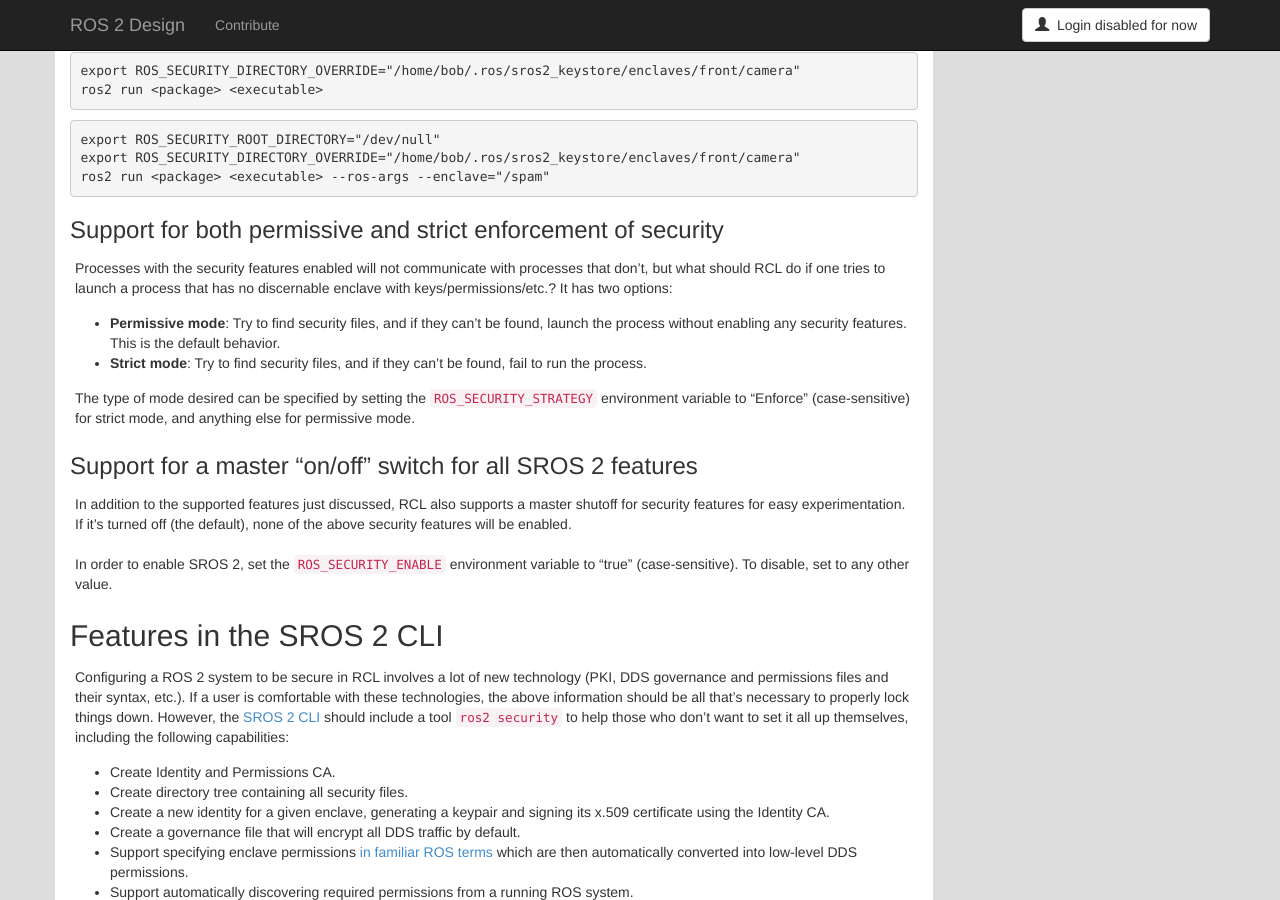
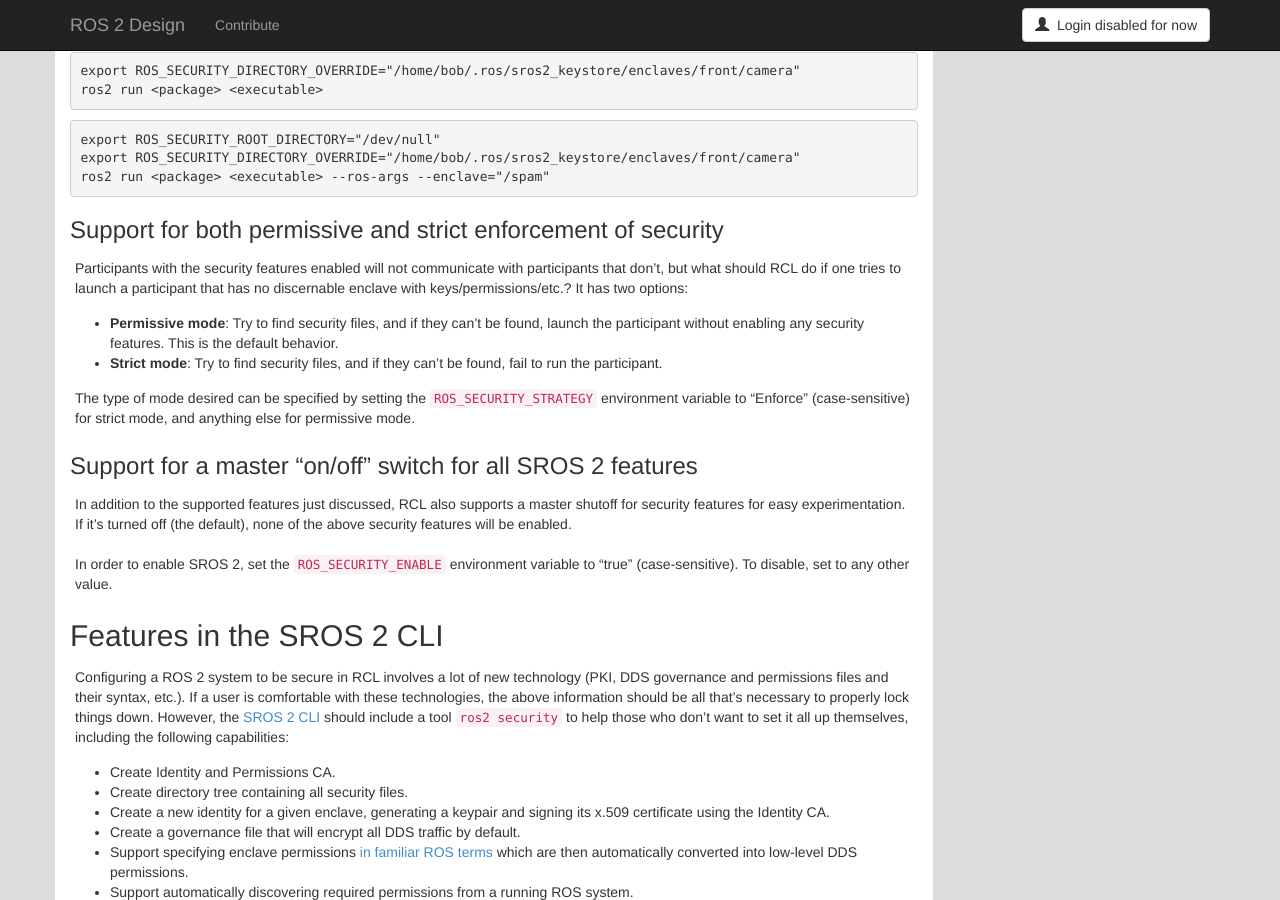
Before and after one commit to ros2/design, a Jekyll site: the page built from articles/ros2_dds_security.md, in a window 1280 px wide and 900 px high, scrolled down 3191 px. Built offline with Jekyll 4.4.1, drawn with Linux system fonts in a browser that asks for light colours; nearby versions of some CDN libraries.

Commit message:
Editorial rephrasing

```diff
--- a/articles/ros2_dds_security.md
+++ b/articles/ros2_dds_security.md
@@ -177,11 +177,11 @@
 
 ### Support for both permissive and strict enforcement of security
 
-Processes with the security features enabled will not communicate with processes that don't, but what should RCL do if one tries to launch a process that has no discernable enclave with keys/permissions/etc.? It has two options:
+Participants with the security features enabled will not communicate with participants that don't, but what should RCL do if one tries to launch a participant that has no discernable enclave with keys/permissions/etc.? It has two options:
 
-- **Permissive mode**: Try to find security files, and if they can't be found, launch the process without enabling any security features.
+- **Permissive mode**: Try to find security files, and if they can't be found, launch the participant without enabling any security features.
 This is the default behavior.
-- **Strict mode**: Try to find security files, and if they can't be found, fail to run the process.
+- **Strict mode**: Try to find security files, and if they can't be found, fail to run the participant.
 
 The type of mode desired can be specified by setting the `ROS_SECURITY_STRATEGY` environment variable to "Enforce" (case-sensitive) for strict mode, and anything else for permissive mode.
 
```
Also changed, not shown: articles/ros2_security_enclaves.md (+1 -1 lines).
